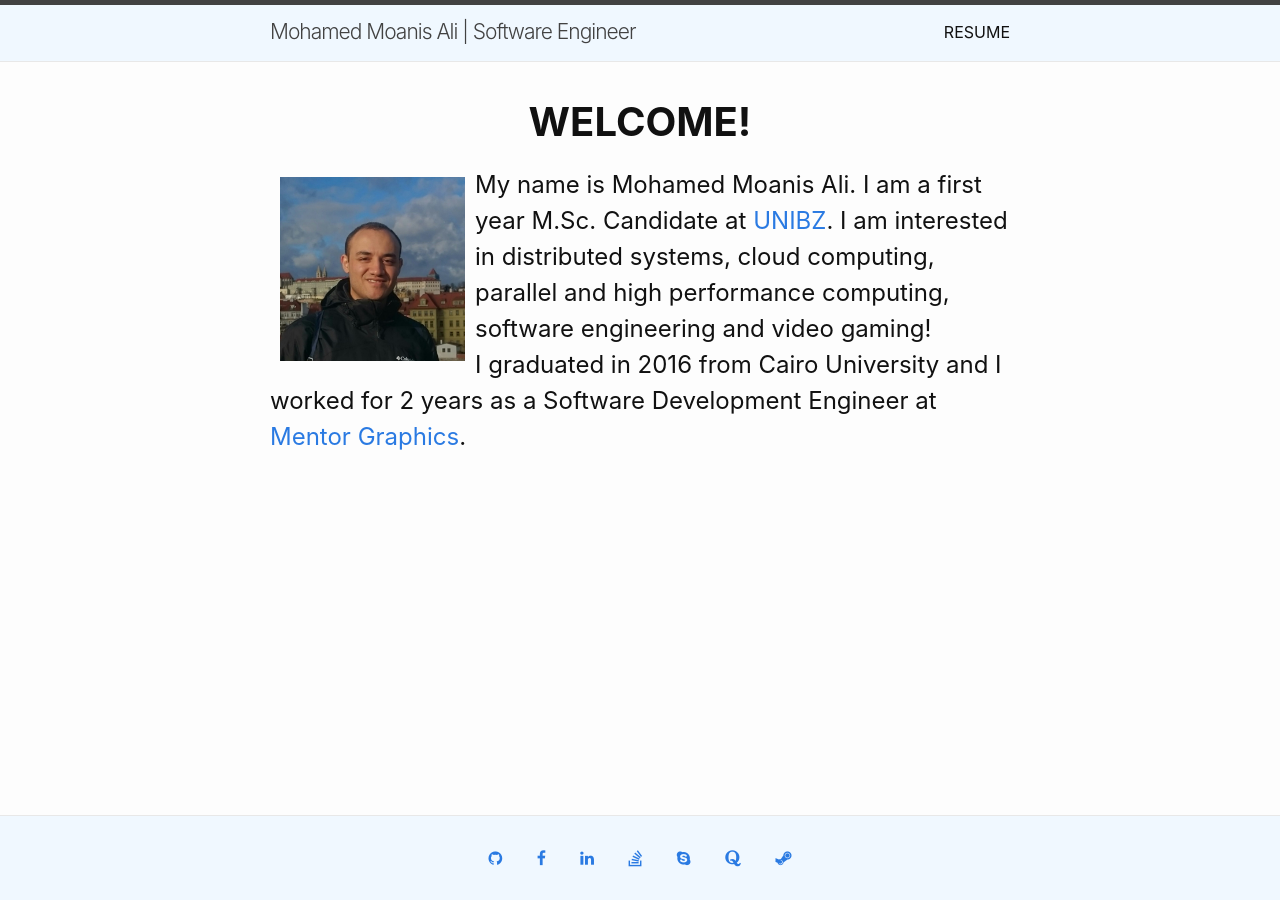
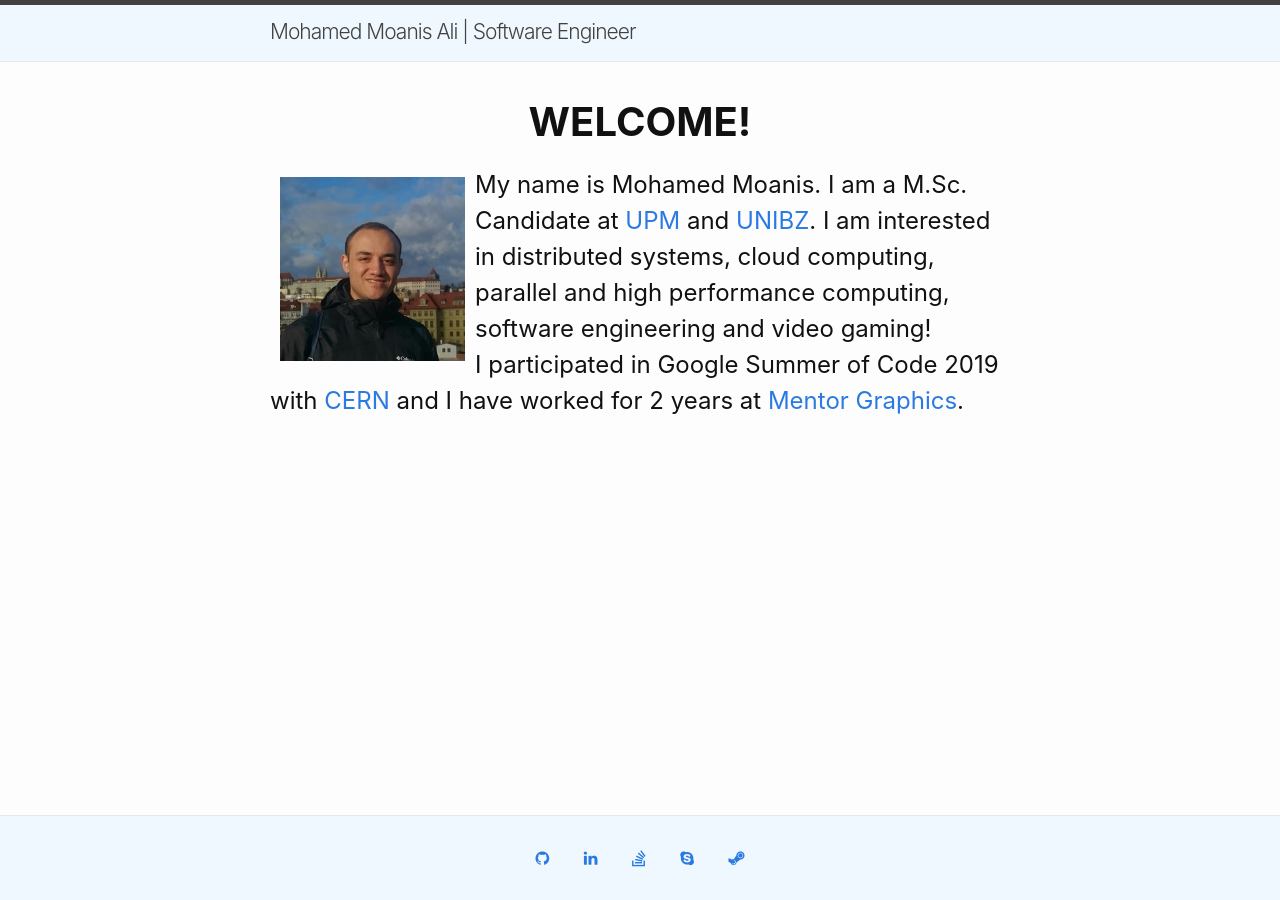
Before and after one commit to mmoanis/mmoanis.github.io, a Jekyll site: the page built from index.html, in a window 1280 px wide. Built offline with Jekyll 4.4.1, drawn with Linux system fonts in a browser that asks for light colours; the list of posts is cut into pages by our own code.

Commit message:
Updating website

```diff
--- a/_config.yml
+++ b/_config.yml
@@ -22,7 +22,5 @@ stackoverflow: users/5504460/mohamed-moanis
 skype: mohamed-moanis
 steam: mmoanis
 avatar: mmoanis.png
-quora: Mohamed-Moanis
-facebook: mohamed.moanis.3
 
 #exclude: [vendor]
--- a/_includes/header.html
+++ b/_includes/header.html
@@ -23,7 +23,7 @@
           <a class="page-link" href="{{ my_page.url | relative_url }}">{{ my_page.title | escape }}</a>
           {%- endif -%}
         {% endfor -%}
-        <a class="page-link" href="static/resume.pdf">RESUME</a>
+	<!--        <a class="page-link" href="static/resume.pdf">RESUME</a>-->
       </div>
     </nav>
   </div>
--- a/index.html
+++ b/index.html
@@ -5,9 +5,13 @@ layout: home
 <section id="about">
 	<div class="wrapper">
     <h1 style="text-align:center; font-size: 40px"><b>WELCOME!</b></h2>
-    <!--<h3><strong>{{ site.author }}</strong>, Software Engineer</h3>-->
-    <!--<img class="img-small" src="{{ site.baseurl }}assets/images/{{ site.avatar }}" align="left"/>-->
-    <!--<h3><img class="img-small" src="{{ site.baseurl }}assets/images/{{ site.avatar }}" align="left" style="margin: 10px;"/>My Name is Mohamed Moanis. I studied communication and computer engineering at Cairo University. I am interested in distributed systems, parallel and high performance computing, software engineering and video gaming! I graduated in 2016 and currently working on the <a href="https://www.mentor.com/products/ic_nanometer_design/verification-signoff/" target=_blank>Calibre suite</a> at Mentor Graphics.</h3>-->
-    <h2><img class="img-small" src="{{ site.baseurl }}assets/images/{{ site.avatar }}" align="left" style="margin: 10px;"/>My name is Mohamed Moanis Ali. I am a first year M.Sc. Candidate at <a href="https://www.unibz.it/en/faculties/computer-science/master-in-software-engineering/" target=_blank>UNIBZ</a>. I am interested in distributed systems, cloud computing, parallel and high performance computing, software engineering and video gaming!<br> I graduated in 2016 from Cairo University and I worked for 2 years as a Software Development Engineer at <a href="https://www.mentor.com/products/ic_nanometer_design/verification-signoff/" target=_blank>Mentor Graphics</a>.</h2>
+    <h2>
+	    <img class="img-small" src="{{ site.baseurl }}assets/images/{{ site.avatar }}" align="left" style="margin: 10px;"/>
+	    My name is Mohamed Moanis. I am a  M.Sc. Candidate at <a href="http://dlsiisv.fi.upm.es/emse/en/" target=_blank>UPM</a>
+	    and <a href="https://www.unibz.it/en/faculties/computer-science/master-in-software-engineering/" target=_blank>UNIBZ</a>.
+	    I am interested in distributed systems, cloud computing, parallel and high performance computing, software engineering and video gaming!<br>
+	    I participated in Google Summer of Code 2019 with <a href="https://summerofcode.withgoogle.com/projects/#5636187430060032" target=_blank>CERN</a>
+	    and I have worked for 2 years at <a href="https://www.mentor.com/products/ic_nanometer_design/verification-signoff/" target=_blank>Mentor Graphics</a>.
+    </h2>
     </div>
 </section>
```
Also changed, not shown: 1 other file.
